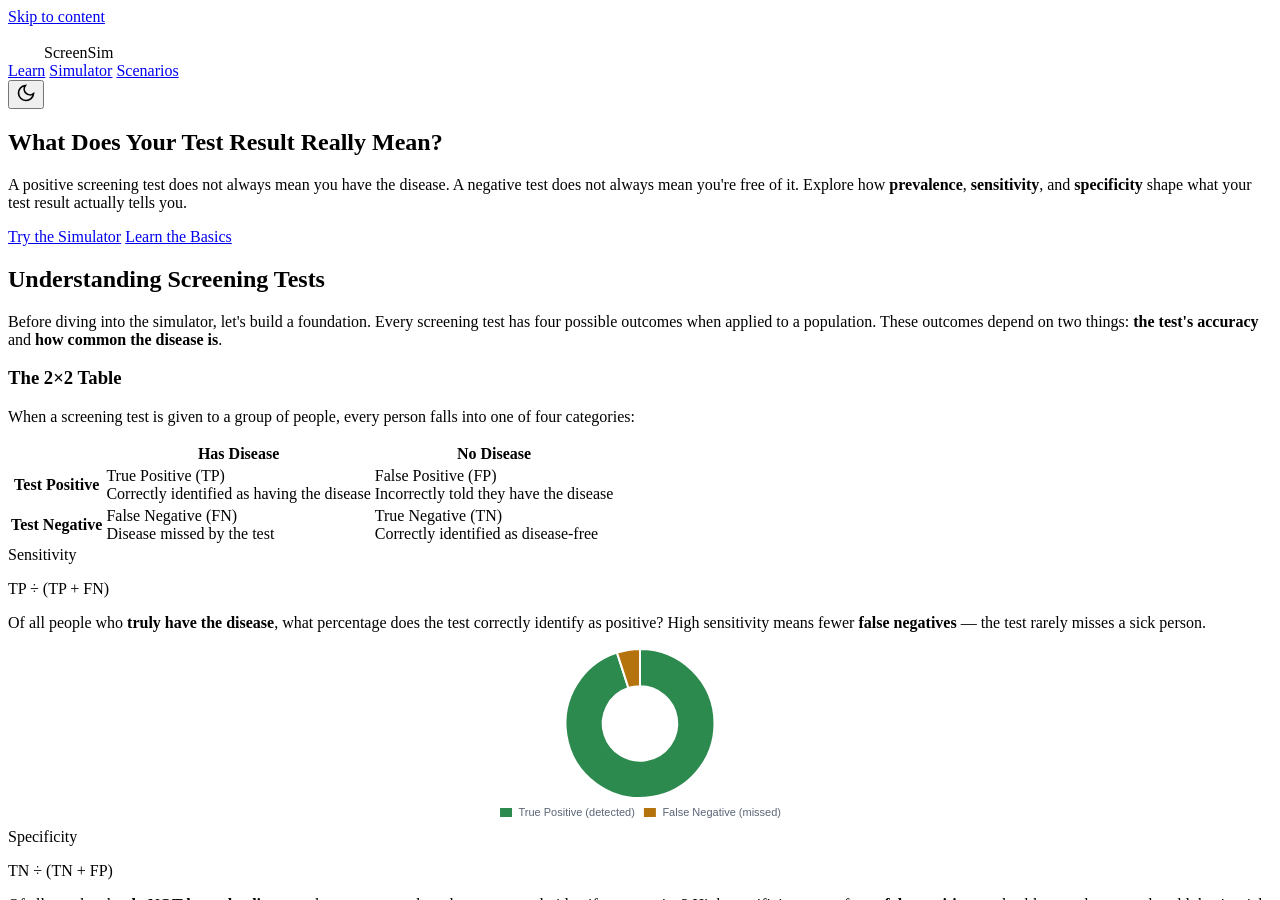
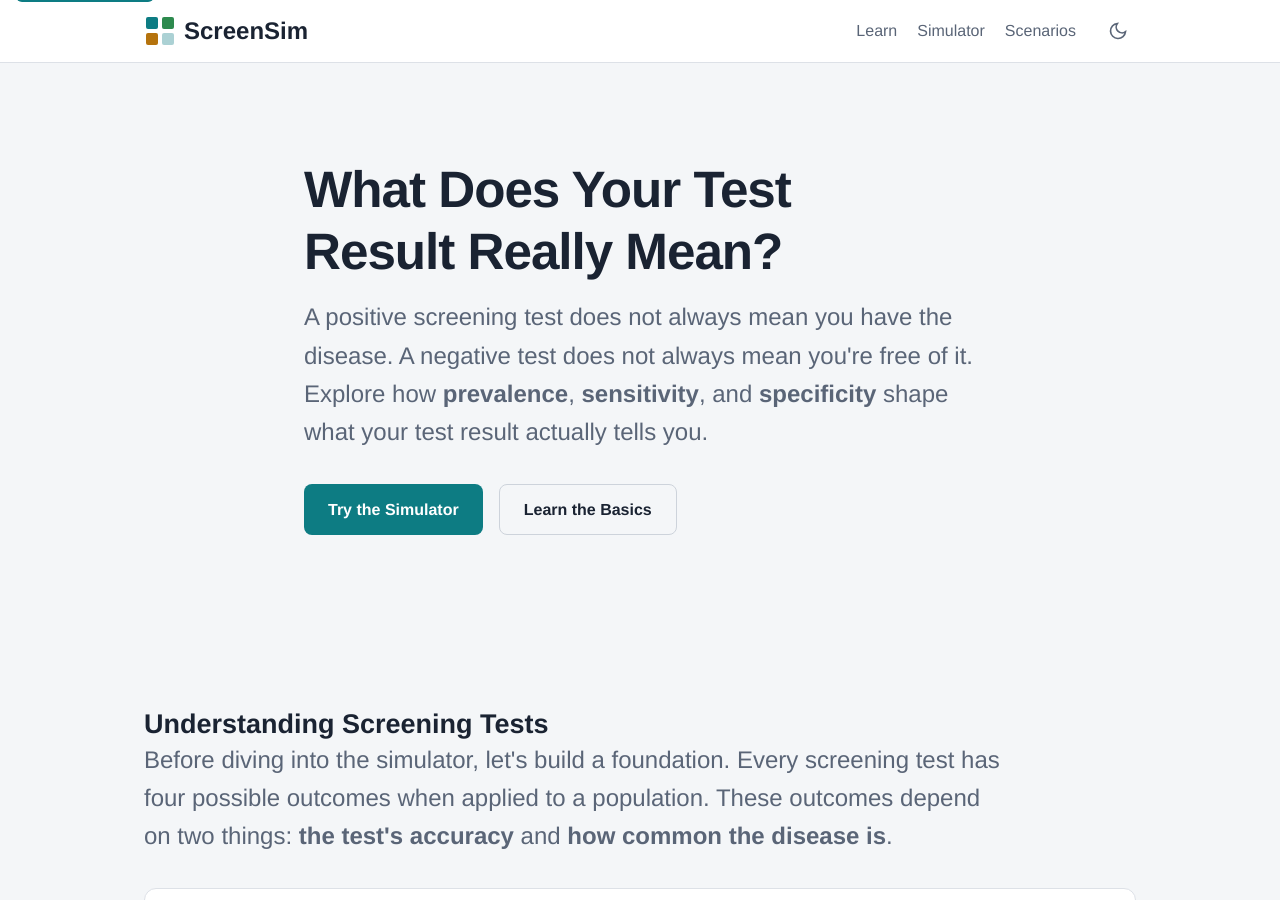
Before and after one commit to RFNajera/rfnajera.github.io, a Jekyll site: the page screensim.html, which Jekyll copies as it is, in a window 1280 px wide and 900 px high. Built offline with Jekyll 4.4.1, drawn with Linux system fonts in a browser that asks for light colours; some web fonts are replaced.

Commit message:
Update stylesheet link to use assets directory

```diff
--- a/screensim.html
+++ b/screensim.html
@@ -22,7 +22,7 @@
 <!-- Chart.js -->
 <script src="https://cdn.jsdelivr.net/npm/chart.js"></script>
 
-<link rel="stylesheet" href="screensim_style.css">
+<link rel="stylesheet" href="assets/css/screensim_style.css">
 </head>
 <body>
 
```
